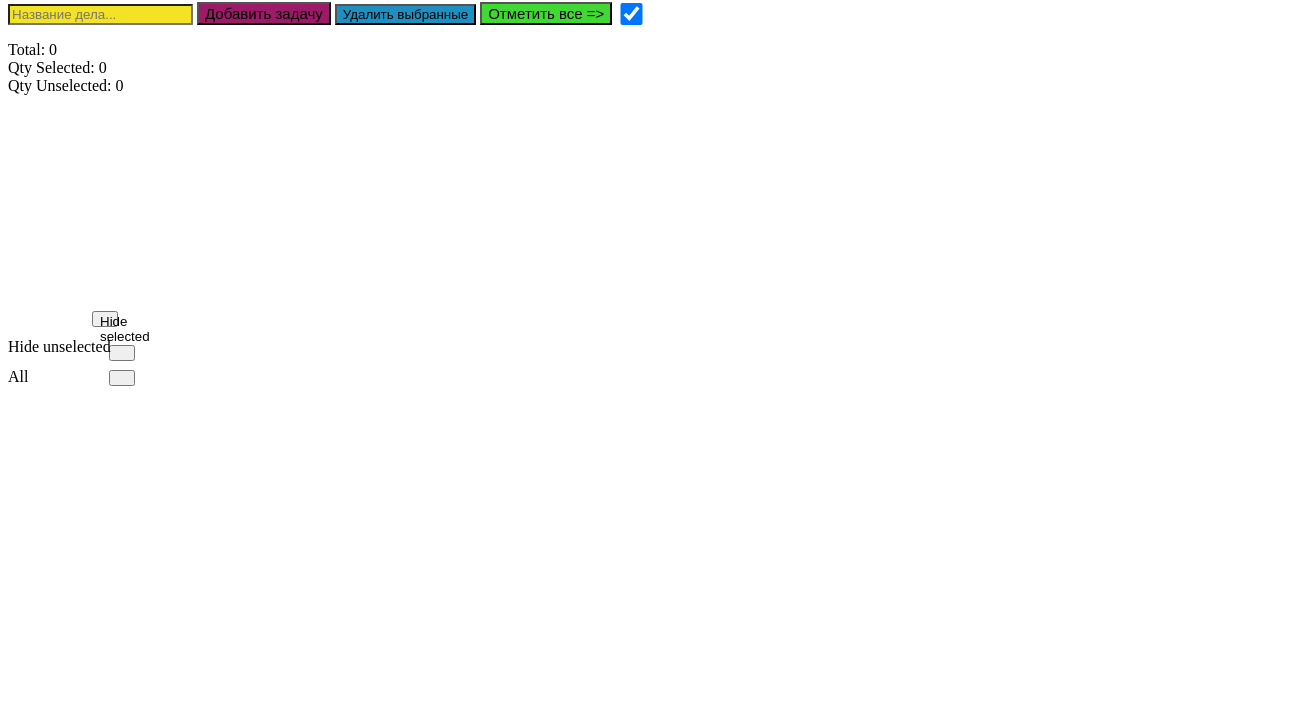
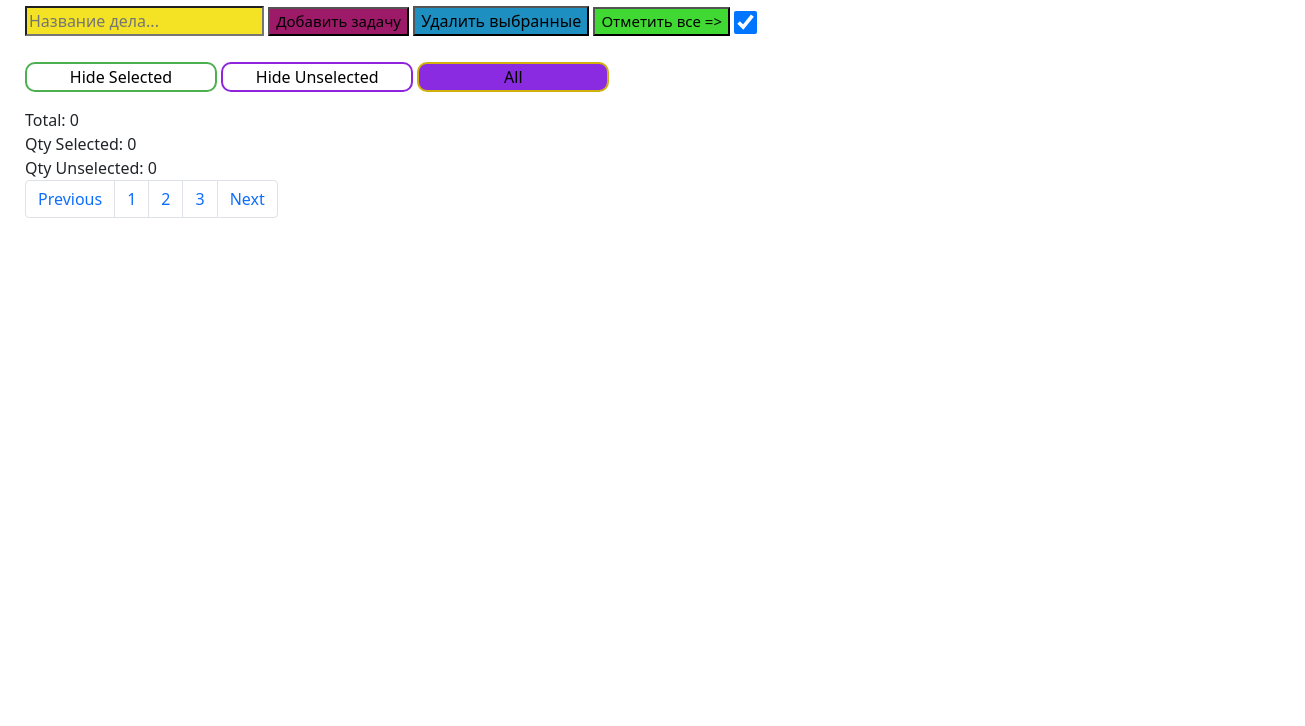
Before and after one commit to ZLOYROST/ToDo, a plain HTML site: page note.html in a window 1280 px wide. Shown: the part 74-800 px from the top of the page, 1305 px wide, since content can reach past the window. Drawn offline with nearby package versions, Linux system fonts and the light colour scheme.

Commit message:
add tipization on buttons

```diff
--- a/STYLEZAPISKA.css
+++ b/STYLEZAPISKA.css
@@ -22,6 +22,7 @@
 #taskList li{
 display: flex;
 gap: 9px;
+margin-top: 1%;
 }
 
 #butnSelecteddAll {
@@ -61,32 +62,65 @@ bottom: 400px;
 }
 
 #HideSelected {
-    position: absolute;
-    bottom: 399px;
-    left: 92px;
-    width: 2%;
-    height: 2%;
+    /* position: absolute; */
+    bottom: -50px;
+    left: 0px;
+    width: 15%;
+    height: 15%;
+    border-radius: 10px;
+    background-color: white;
+    color: black;
+    border: 2px solid #4CAF50;
 }
 
-.HideUnSelected {
+/* .HideUnSelected {
     position: absolute;
 bottom: 370px;
+width: 4%;
+height: 4%;
+left: 50px
+} */
+#HideUnSelected {
+    /* position: absolute; */
+    bottom: -90px;
+    left: 0px;
+    width: 15%;
+    height: 15%;
+    border-radius: 10px;
+    background-color: white;
+    color: black;
+    border: 2px solid #8f24dc;
 }
-#HideUnSelected {
-    position: absolute;
-    bottom: 365px;
-    left: 109px;
-    width: 2%;
-    height: 2%;
-}
-.Active {
+/* .Active {
     position: absolute;
     bottom: 340px;
+} */
+#Active {
+    /* position: absolute; */
+    bottom: -130px;
+    left: 0px;
+    width: 15%;
+    height: 15%;
+    margin-top: 2%;
+    border-radius: 10px;
+    background-color: white;
+    color: black;
+    border: 2px solid #d1b00c;
+    }
+
+#myDIV {
+    position: relative;
+    left: 25px
 }
-#Active {
-    position: absolute;
-    bottom: 340px;
-    left: 109px;
-    width: 2%;
-    height: 2%;
+
+#HideSelected.Active {
+    background-color: rgb(183, 157, 103);
 }
+
+#HideUnSelected.Active {
+    background-color: rgb(142, 12, 12)
+}
+
+#Active.Active {
+    background-color: blueviolet
+}
--- a/note.html
+++ b/note.html
@@ -1,6 +1,7 @@
 <!DOCTYPE html>
 <html>
 <head>
+<link href="https://cdn.jsdelivr.net/npm/bootstrap@5.0.2/dist/css/bootstrap.min.css" rel="stylesheet" integrity="sha384-EVSTQN3/azprG1Anm3QDgpJLIm9Nao0Yz1ztcQTwFspd3yD65VohhpuuCOmLASjC" crossorigin="anonymous">
 <meta name="viewport" content="width=device-width, initial-scale=1">
 <link rel="stylesheet" href="STYLEZAPISKA.css">
 
@@ -10,21 +11,22 @@
 </head>
 <body>
 
-<div id="myDIV" class="header">
+  <div id="myDIV" class="header">
   <h2 style="margin:20px" class="title">Список дел</h2>
   <input type="text" id="task-input" placeholder="Название дела...">
   <button id="butnAdd"> Добавить задачу</button>
   <button id="butndelete"> Удалить выбранные</button>
   <button id="butnSelecteddAll"> Отметить все =></button>
   <input type="checkbox" id="AllChecked" class="checkboxOne">
-  <button id="HideSelected" class="filterButton" type="button" data-filter="Active"> Hide selected </button>
-  <input id="HideUnSelected" class="filterButton" type="button" data-filter="Done"></input>
-  <input id="Active" class="filterButton" type="button" data-filter="All"></input>
-  <!-- <div id="elems"></div> -->
+  <div id="SecondDiv" class="bother">
+        <button id="HideSelected" class="filterButton" type="button" data-filter="Active"> Hide Selected </button>
+        <button id="HideUnSelected" class="filterButton" type="button" data-filter="Done"> Hide Unselected </button>
+        <button id="Active" class="filterButton" type="button" data-filter="All"> All </button>
+  </div>
   <ul id="taskList">
 
   </ul>
-
+       <div>
   <div>
     Total:
 <span id="total"></span>
@@ -41,11 +43,21 @@
     <!-- Hide selected -->
   </div>
   <div class="HideUnSelected">
-    Hide unselected
+
   </div>
   <div class="Active">
-    All
+
   </div>
+  <nav aria-label="Page navigation example">
+    <ul class="pagination">
+      <li class="page-item"><a class="page-link" href="#">Previous</a></li>
+      <li class="page-item"><a class="page-link" href="#">1</a></li>
+      <li class="page-item"><a class="page-link" href="#">2</a></li>
+      <li class="page-item"><a class="page-link" href="#">3</a></li>
+      <li class="page-item"><a class="page-link" href="#">Next</a></li>
+    </ul>
+  </nav>
+      <!-- </div> -->
   <script src="./zapiska.js"></script>
 
 </body>
--- a/zapiska.js
+++ b/zapiska.js
@@ -5,27 +5,44 @@ let filter = 'All'
 const taskList = document.querySelector('#taskList')
 let chbox = document.querySelector('#AllChecked')
 let i = 0
+let a = 0
+let b = 0
 let total = document.querySelector('#total')
-let a = 0
 let Selected = document.querySelector('#Selected')
-let b = 0
 let Unselected = document.querySelector('#Unselected')
+
+// чекбокс который загорается если все элементы выделены
+function ChangeStatusForAllChecked () {
+  const result = TODOARRAY.every(el => {
+    return el.status == true
+  })
+  if(result == true) {
+    chbox.setAttribute('checked', 'true')
+  } else {
+    chbox.removeAttribute('checked')
+  }
+}
+
 // функция очищения taskList после ввода
 function cldiv() {
   taskList.innerHTML = '';
 }
+// Функция типизации (фильтрации) по кнопкам
 function Filter () {
   let ArrayForRender
+  let Buttons = document.querySelectorAll('.filterButton')
+  Buttons.forEach( el => el.classList.remove('Active'))
+  document.querySelector(`[data-filter="${filter}"]`).classList.add('Active')
 
  switch (filter) {
   case 'Active':
     ArrayForRender = TODOARRAY.filter((el) => {
-      return el.status == true
+      return el.status == false
    })
     break;
     case 'Done':
       ArrayForRender = TODOARRAY.filter((el) => {
-        return el.status == false
+        return el.status == true
  })
  case 'All':
   ArrayForRender = TODOARRAY
@@ -254,7 +271,7 @@ butnAdd.addEventListener('click', function() {
 chbox.addEventListener('click', function() {
   const result = TODOARRAY.every(el => {
   return el.status == true
- })
+ }, render())
 
  for(let i = 0; i < TODOARRAY.length; i++) {
    TODOARRAY[i].status = true
@@ -293,14 +310,3 @@ chbox.addEventListener('click', function() {
     render()
   }
 })
-// чекбокс который загорается если все элементы выделены
-function ChangeStatusForAllChecked () {
-  const result = TODOARRAY.every(el => {
-    return el.status == true
-   })
-   if(result == true) {
-    chbox.setAttribute('checked', 'true')
-   } else {
-    chbox.removeAttribute('checked')
-   }
-}
```
